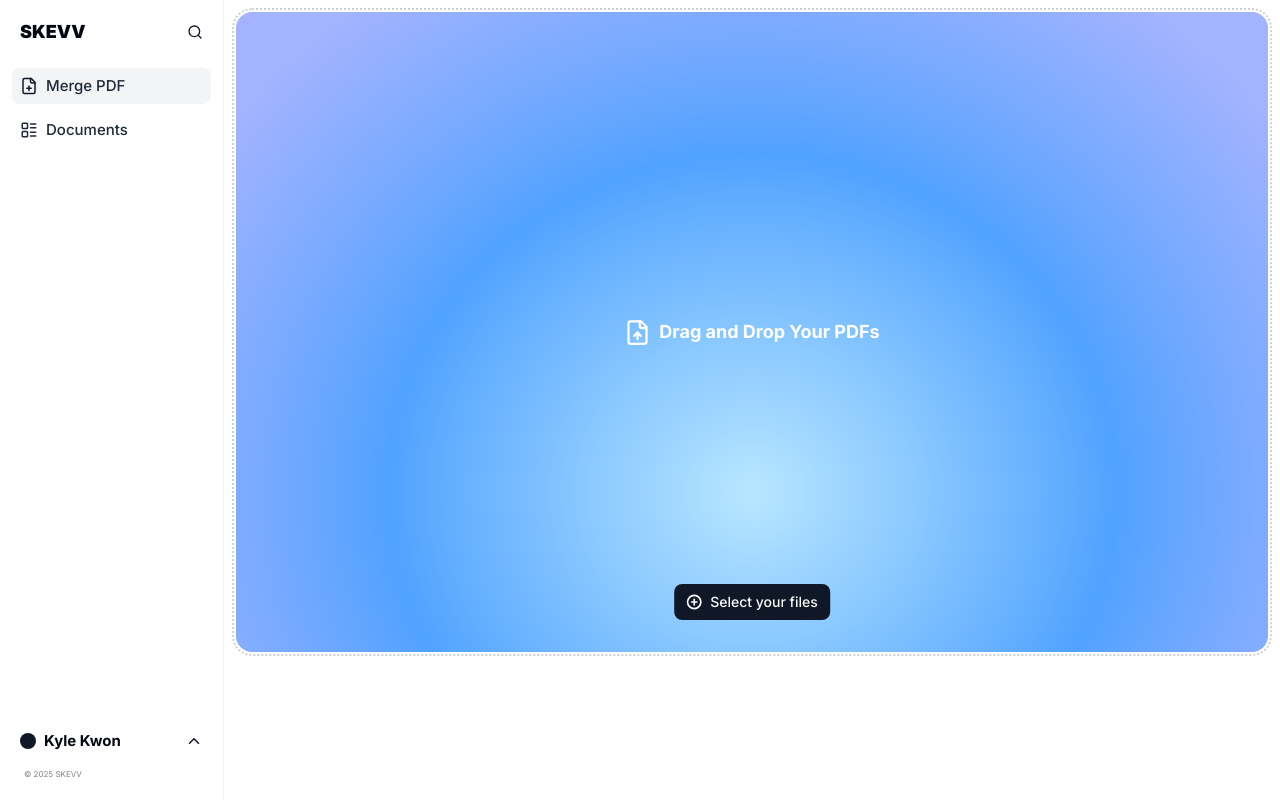
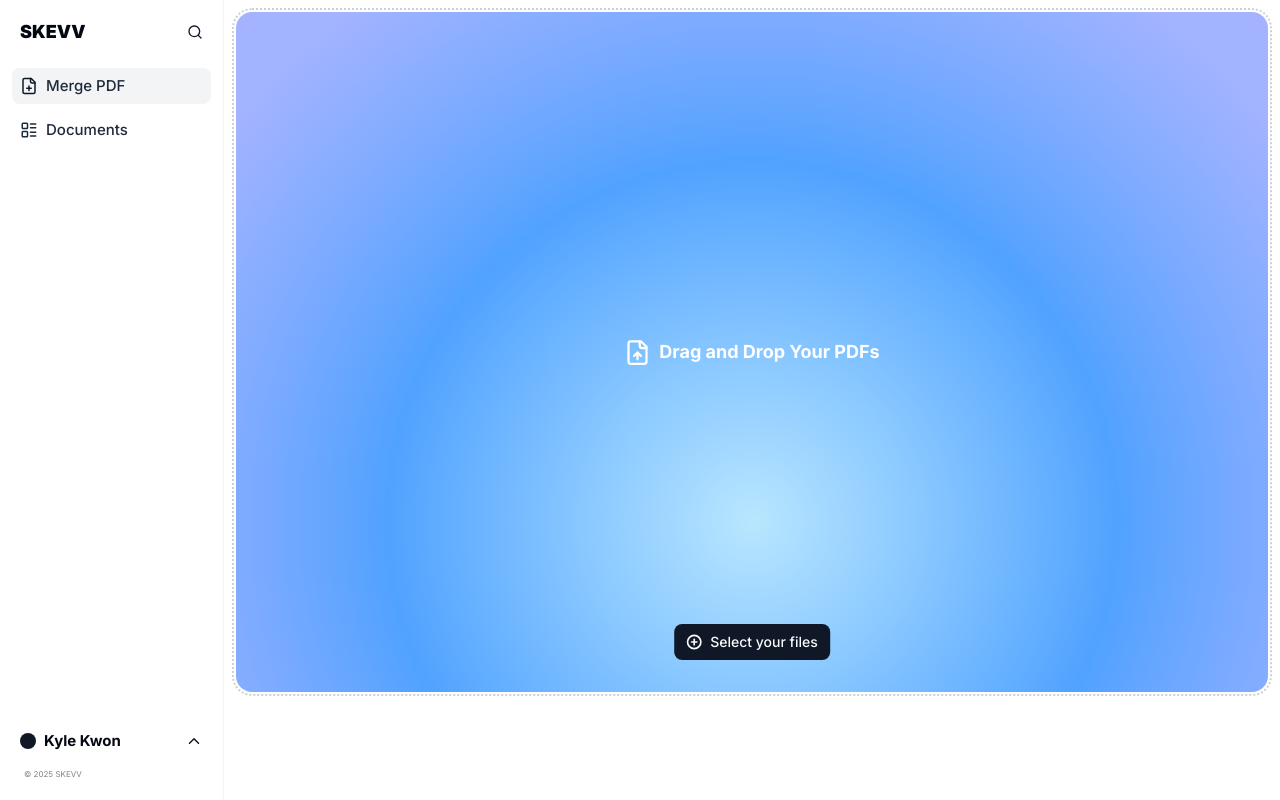
Before and after one commit to olhkyle/skevv, a Next.js app: page /new in a window 1280 px wide. Built offline with nearby package versions, Linux system fonts and the light colour scheme.

Commit message:
style : fix min-height

```diff
--- a/src/components/(service)/new/FileDropZone.tsx
+++ b/src/components/(service)/new/FileDropZone.tsx
@@ -17,7 +17,7 @@ export default function FileDropZone({ dropzone: { getRootProps, getInputProps,
 				<Input type="file" id="file-dropzone" className="hidden" {...getInputProps()} />
 				<label
 					htmlFor="file-dropzone"
-					className="flex justify-center items-center gap-2 p-4 min-h-[80dvh] w-full text-base text-white font-bold cursor-pointer lg:p-36 lg:text-lg ">
+					className="flex justify-center items-center gap-2 p-4 min-h-[85dvh] w-full text-base text-white font-bold cursor-pointer lg:p-36 lg:text-lg ">
 					<FileUp size={27} />
 					<span>{isDragActive ? 'Put your files, here😊' : 'Drag and Drop Your PDFs'} </span>
 				</label>
```
